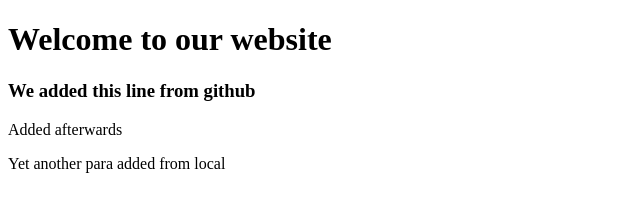
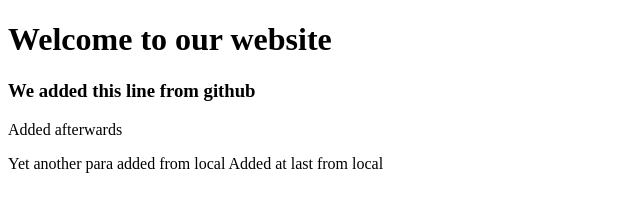
Before and after one commit to messagewaleed/tcs-test, a plain HTML site: page index.html in a window 1280 px wide. Shown: the whole page, without its empty margins (0-640 px from the left). Drawn offline with Linux system fonts and the light colour scheme.

Commit message:
local update

```diff
--- a/index.html
+++ b/index.html
@@ -11,5 +11,6 @@
 Added afterwards
 <p>
 Yet another para added from local
+Added at last from local
 </body>
 </html>
```
